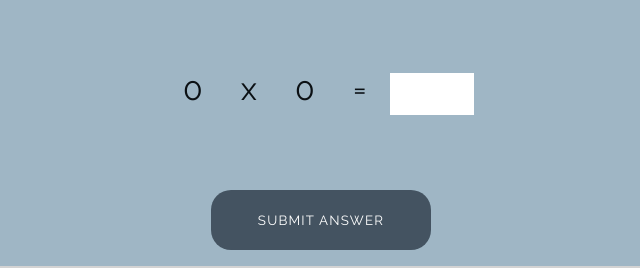
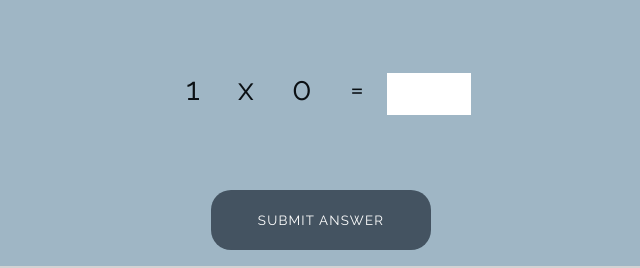
Before and after one commit to CptMundo/love-maths, a plain HTML site: page index.html in a window 1280 px wide. Shown: the part 295-563 px from the top of the page, 319-959 px from the left. Drawn offline with Linux system fonts and the light colour scheme.

Commit message:
test vs code

```diff
--- a/index.html
+++ b/index.html
@@ -43,7 +43,7 @@
 
 
       <div class="question-area">
-        <span id="operand1">0</span>
+        <span id="operand1">1</span>
         <span id="operator">x</span>
         <span id="operand2">0</span>
         <span>=</span>
```
